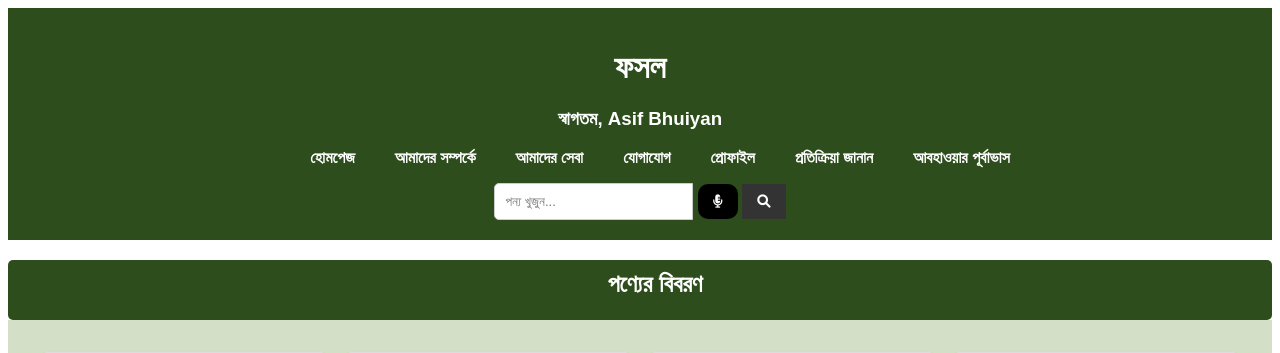
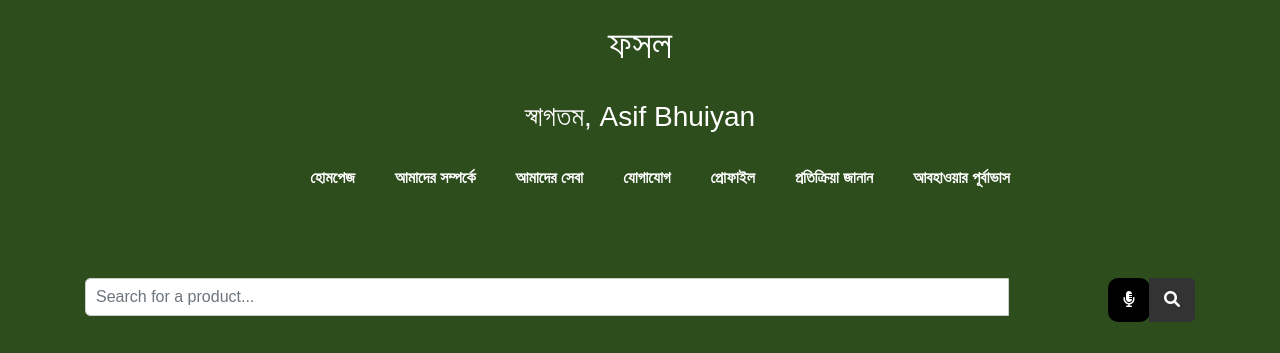
Before and after one commit to rakibul24466/Fosol-CSE499A-and-499B, a PHP site: page /homepage.php in a window 1280 px wide. Shown: the top 353 px of the page. Run offline with PHP 8.4, Linux system fonts and the light colour scheme; a user stored in the database is signed in; data comes from the database, SQL or seed files in the repository.

Commit message:
Added voice input in the search bar

```diff
--- a/homepage.php
+++ b/homepage.php
@@ -22,16 +22,23 @@ if ($result->num_rows > 0) {
 
 <!DOCTYPE html>
 <html lang="en">
+
 <head>
     <meta charset="UTF-8">
     <meta name="viewport" content="width=device-width, initial-scale=1.0">
     <link rel="stylesheet" href="homepage.css">
-    <link rel="stylesheet" href="https://cdnjs.cloudflare.com/ajax/libs/font-awesome/4.7.0/css/font-awesome.min.css">
+    <link rel="stylesheet" href="https://stackpath.bootstrapcdn.com/bootstrap/4.5.2/css/bootstrap.min.css">
     <link rel="stylesheet" href="https://cdnjs.cloudflare.com/ajax/libs/font-awesome/6.0.0-beta3/css/all.min.css">
+    <link rel="stylesheet" href="https://maxcdn.bootstrapcdn.com/bootstrap/4.5.2/css/bootstrap.min.css">
+    <link href="https://fonts.googleapis.com/css2?family=Poppins:wght@400;500;600;700&display=swap" rel="stylesheet">
+    <script src="https://ajax.googleapis.com/ajax/libs/jquery/3.5.1/jquery.min.js"></script>
     <title>Fosol Homepage</title>
 </head>
 <style>
-    body, h1, h2, p {
+    body,
+    h1,
+    h2,
+    p {
         padding: 0;
     }
 
@@ -60,6 +67,7 @@ nav a {
         color: #fff;
         font-weight: bold;
     }
+
     #voiceButton {
         background-color: #000000;
         color: white;
@@ -67,6 +75,7 @@ nav a {
         border-radius: 10px;
         cursor: pointer;
     }
+
     .search-form {
         display: flex;
         justify-content: center;
@@ -87,9 +96,10 @@ nav a {
         cursor: pointer;
     }
 
-#title{
+    #title {
         text-align: center;
     }
+
     .hero p {
         font-size: 24px;
         margin-top: 20px;
@@ -112,9 +122,10 @@ nav a {
         background-color: #f07422;
     }
 
-a:hover{
+    a:hover {
         color: #f07422;
     }
+
     .features {
         display: flex;
         justify-content: space-around;
@@ -134,6 +145,7 @@ a:hover{
         font-size: 24px;
         margin-top: 20px;
     }
+
     .products {
         display: grid;
         grid-template-columns: repeat(auto-fit, minmax(250px, 1fr));
@@ -155,20 +167,24 @@ a:hover{
         max-width: 100%;
         height: auto;
     }
-.product_details{
+
+    .product_details {
         background-color: #d3e0c7;
     }
-.details{
+
+    .details {
         height: 60px;
         background-color: #2e4d1d;
         border-radius: 5px;
         text-align: center;
         color: rgb(255, 255, 255);
     }
-#details{
+
+    #details {
         text-align: center;
         margin-left: 30px;
     }
+
     footer {
         background-color: #2e4d1d;
         color: #fff;
@@ -179,31 +195,49 @@ footer {
         height: 40px;
         margin-top: 10px;
     }
+
+    .small-input {
+        width: 150px;
+    }
+
 </style>
+
 <body>
     <header>
-        <h1 id="title">ফসল</h1>
-        <h3 style="text-align: center;">স্বাগতম, <?php echo $Name; ?></h3>
+        <h1 id="title">ফসল</h1><br>
+        <h3 style="text-align: center;">স্বাগতম, <?php echo $Name; ?></h3><br>
         <nav>
             <ul>
-                <li><a href="homepage.html">হোমপেজ</a></li>
-                <li><a href="about.html">আমাদের সম্পর্কে</a></li>
-                <li><a href="service.html">আমাদের সেবা</a></li>
+                <li><a href="homepage.php">হোমপেজ</a></li>
+                <li><a href="about.php">আমাদের সম্পর্কে</a></li>
+                <li><a href="service.php">আমাদের সেবা</a></li>
                 <li><a href="#">যোগাযোগ</a></li>
                 <li><a href="user_profile.php">প্রোফাইল</a></li>
                 <li><a href="feedback.php">প্রতিক্রিয়া জানান</a></li>
-                <li><a href="weather.html">আবহাওয়ার পূর্বাভাস</a></li>
+                <li><a href="https://weather-six-theta.vercel.app/?fbclid=IwAR02yOudHnHDnmagcdeuMwOPBkppIL_2s4s9v5CLYIn_XrnxryJpzPXVO6U">আবহাওয়ার পূর্বাভাস</a></li>
             </ul>
         </nav>
-        <form class="search-form">
-            <div class="chat-footer">
-                <input type="text" id="userInput" name="query" placeholder="পন্য খুজুন...">
-                <button id="voiceButton" onclick="startVoiceInput()"><i class="fas fa-microphone-alt"
-                        onclick="startVoiceInput()" @nbsp;></i></button>
-                <button id="enterBtn" onclick="performSearch()"><i class="fas fa-search"></i></button>
+        <section class="hero text-center py-5">
+        <div class="container">
+            <div class="search-form mt-4">
+                <div class="input-group mb-3">
+                    <input type="text" id="userInput" name="query" class="form-control" placeholder="Search for a product...">
+                    <div class="input-group-append">
+                        <button class="btn btn-dark" id="voiceButton" type="button" onclick="startVoiceInput()">
+                            <i class="fas fa-microphone-alt"></i>
+                        </button>
+                        <button class="btn btn-dark" id="enterBtn" type="button" onclick="performSearch()">
+                            <i class="fas fa-search"></i>
+                        </button>
                     </div>
-        </form>
+                </div>
+                <div id="productList" class="mt-3"></div>
+            </div>
+    </section>
+
     </header>
+
+    <!--
 
     <div class="details">
         <h2 style="padding-top: 10px;" id="details">পণ্যের বিবরণ</h2>
@@ -272,8 +306,51 @@ footer {
             </div>
     </section>
     </div>
+    -->
     <footer>
         <p>&copy; 2023 ফসল.</p>
     </footer>
+
+    <script>
+        // Initialize variables
+        const voiceButton = document.getElementById('voiceButton');
+        const searchInput = document.getElementById('userInput');
+
+        let isListening = false;
+        let recognition;
+
+        // voice input
+        function toggleVoiceRecognition() {
+            if (!isListening) {
+                isListening = true;
+                searchInput.placeholder = 'Listening...';
+                recognition = new webkitSpeechRecognition() || new SpeechRecognition();
+                recognition.lang = 'en-US';
+
+                recognition.onresult = function(event) {
+                    const result = event.results[0][0].transcript;
+                    searchInput.value = result;
+                    isListening = false;
+                    searchInput.placeholder = '';
+                };
+
+                recognition.onend = function() {
+                    isListening = false;
+                    searchInput.placeholder = '';
+                };
+
+                recognition.start();
+                voiceButton.style.color = 'red';
+            } else {
+                isListening = false;
+                searchInput.placeholder = '';
+                recognition.stop();
+            }
+        }
+        // Add click event listener to the voice button
+        voiceButton.addEventListener('click', toggleVoiceRecognition);
+    </script>
+
 </body>
+
 </html>
```
Lines whose indentation alone changed are shown as unchanged.
